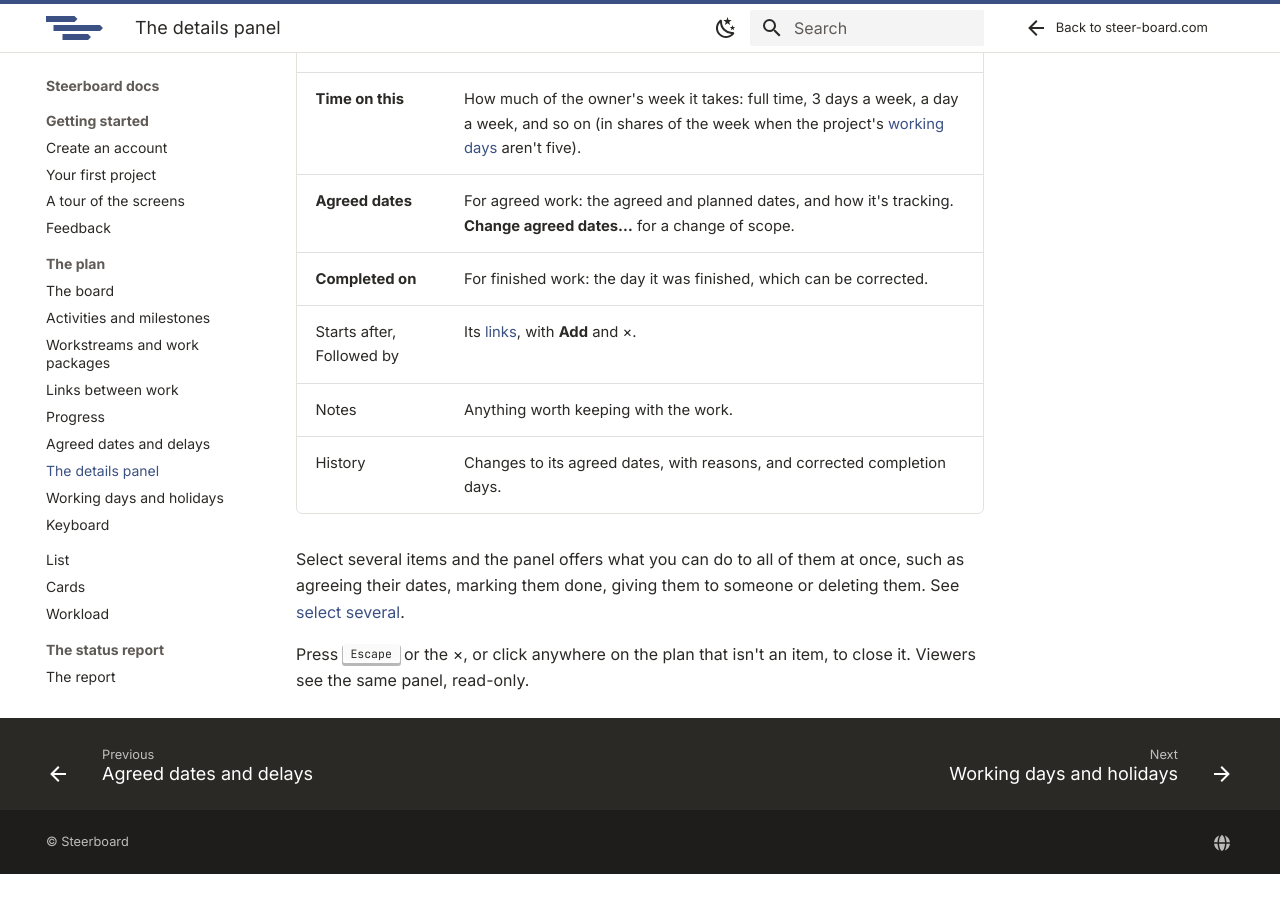
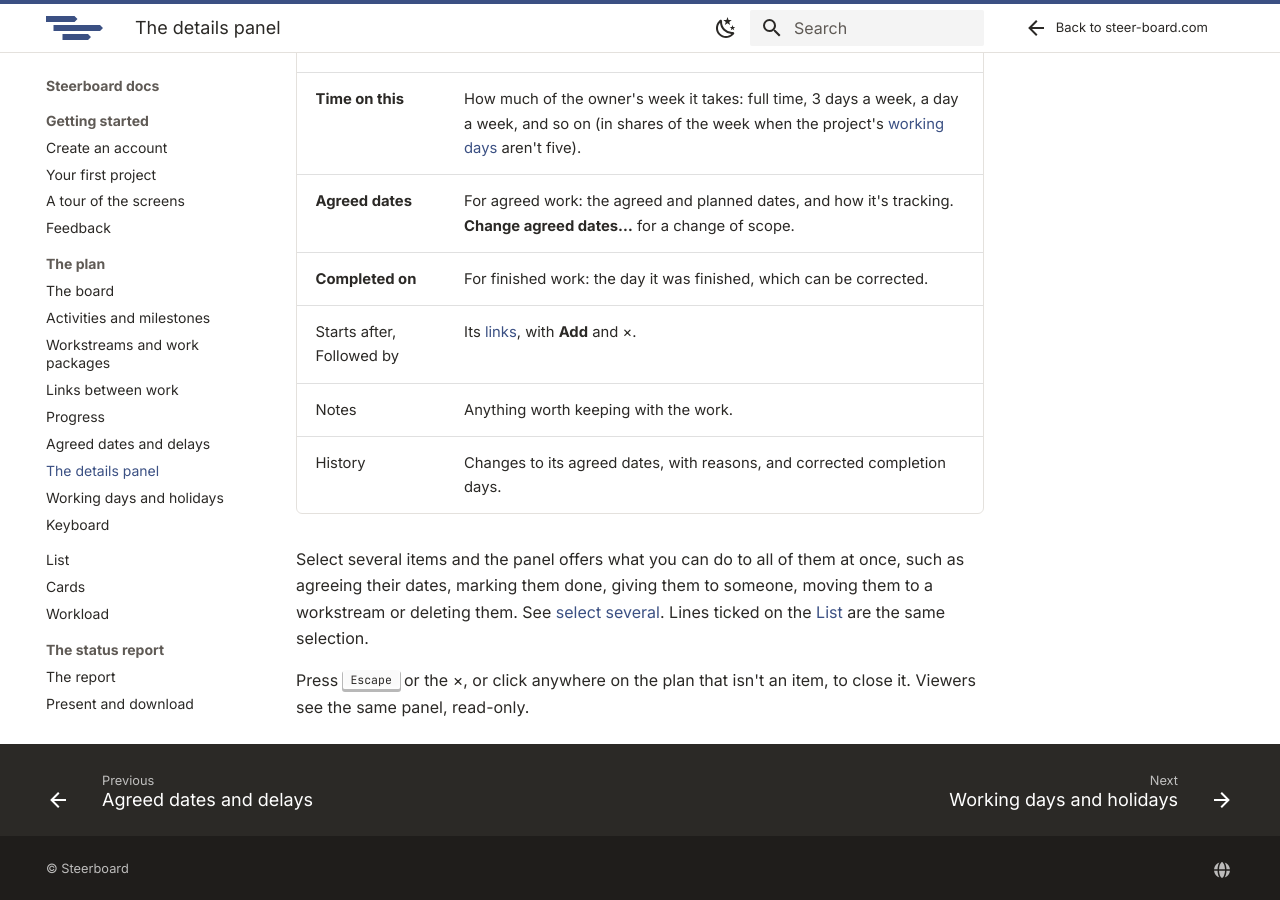
Before and after one commit to mistahcase/steerboard-docs, an MkDocs documentation site: the page built from pages/plan/details.md, in a window 1280 px wide and 900 px high, scrolled down 1356 px. Built offline with MkDocs 1.6.1 and Material for MkDocs 9.7.7, drawn with Linux system fonts in a browser that asks for light colours; before the commit the page ends 2230 px from its top, so only the background shows below that.

Commit message:
Docs: several items can be moved to a workstream together
The details panel and "Select several" pages say what the selection panel
now offers, and that lines ticked on the List are the same selection.

Co-Authored-By: Claude Fable 5.2 <noreply@anthropic.com>

```diff
--- a/pages/plan/details.md
+++ b/pages/plan/details.md
@@ -32,7 +32,9 @@ agreed before it can start. Agreed work has its status there (**Planned**,
 
 Select several items and the panel offers what you can do to all of them at
 once, such as agreeing their dates, marking them done, giving them to
-someone or deleting them. See [select several](items.md#select-several).
+someone, moving them to a workstream or deleting them. See
+[select several](items.md#select-several). Lines ticked on the
+[List](../list.md) are the same selection.
 
 Press <kbd>Escape</kbd> or the ×, or click anywhere on the plan that isn't
 an item, to close it. Viewers see the same panel, read-only.
```
Also changed, not shown: coverage.json (+4 -4 lines), pages/plan/items.md (+2 -1 lines).
